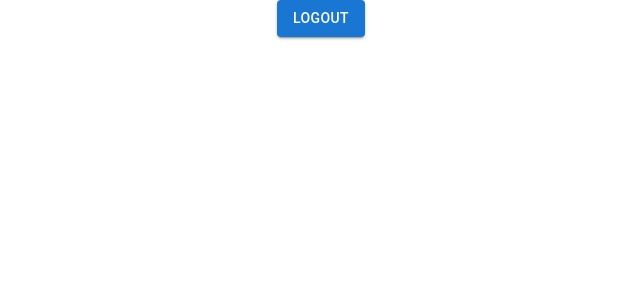
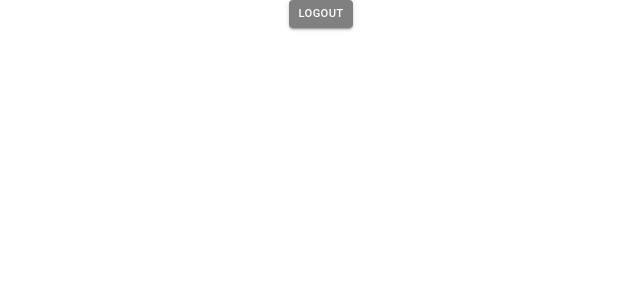
Before and after one commit to vanshanand34/Stock-monitor, a React (Create React App) app in the folder stockmonitor/frontend/: page /logout in a window 1280 px wide. Shown: the top 300 px of the page, without its empty margins (319-959 px from the left). Built offline with nearby package versions, Linux system fonts and the light colour scheme.

Commit message:
fix: Fixed logout button and added it to navbar

```diff
--- a/stockmonitor/frontend/src/Logout.tsx
+++ b/stockmonitor/frontend/src/Logout.tsx
@@ -1,51 +1,53 @@
-import axios from 'axios';
-import React , { useEffect , useState } from 'react';
-import { Box ,Typography , TextField , Button} from '@mui/material';
-import { LoginForm } from './stock';
+import React from 'react';
+import { Box, Button } from '@mui/material';
+import { LoginForm } from './interfaces/index.tsx';
 import { useNavigate } from 'react-router-dom';
 import api from './api.tsx';
-import LoginButton from './LoginButton.tsx';
 
-const LogoutPage : React.FC = ()=> {
+
+const LogoutButton: React.FC = () => {
     const navigate = useNavigate();
-    const handleClick = async (event:React.FormEvent<HTMLFormElement>) => {
+    const handleClick = async (event: React.FormEvent<HTMLFormElement>) => {
         event.preventDefault()
-        const logout = async ()=>{
-            try{
+        try {
             const response = await api.get("http://127.0.0.1:8000/stock/logout");
-                const data = response.data ;
-                if(data["status"]==="user loggout out successfully"){
+            const data = response.data;
+            if (data["status"]) {
                 localStorage.removeItem('token');
                 navigate('/login');
-                    localStorage.setItem("authenticated","false");
+                localStorage.setItem("authenticated", "false");
                 console.log(data);
-                }else{
+            } else {
                 navigate('/login');
             }
 
-            }catch(err){
-                console.log("Error : ",err);
+        } catch (err) {
+            console.log("Error : ", err);
             navigate('/login');
         }
     }
-        logout();
-    }
-    if(localStorage.getItem('authenticated')==='false'){
+
+    if (localStorage.getItem('authenticated') === 'false') {
         return (<></>);
-        // <Box display='flex' alignItems="center" justifyContent="center" sx={{margin:'12px 22px 44px'}}>
-        //     <Typography variant="h3">You must be Logged in to log out</Typography>
-        // </Box>);
-    }else{
+    } else {
         return (
             <Box>
-            {/* <Box display='flex' alignItems="center" justifyContent="center" sx={{margin:'12px 22px 44px'}}>
-                <Typography variant="h3">Logout</Typography>
-            </Box> */}
-            <Box component="form" onSubmit={handleClick} display='flex' alignItems="center" justifyContent="center">
-                <Button type='submit' color="primary" variant="contained">Logout</Button>
+                <Box
+                    component="form"
+                    onSubmit={handleClick}
+                    display='flex'
+                    alignItems="center"
+                    justifyContent="center"
+                >
+                    <Button
+                        size='small' type='submit' variant="contained"
+                        sx={{ bgcolor: 'gray', fontSize: '0.7em' }}
+                    >
+                        Logout
+                    </Button>
                 </Box>
             </Box>);
     }
 }
 
-export default LogoutPage;
+export default LogoutButton;
--- a/stockmonitor/frontend/src/components/Navbar.tsx
+++ b/stockmonitor/frontend/src/components/Navbar.tsx
@@ -3,6 +3,8 @@ import React from 'react';
 import { Box } from '@mui/material';
 import { AppBar, Typography } from '@mui/material';
 import TrendingUpIcon from '@mui/icons-material/TrendingUp';
+import LogoutPage from '../Logout.tsx';
+import LogoutButton from '../Logout.tsx';
 
 
 const NavBar = ({ addStockComponent }: { addStockComponent: JSX.Element }) => {
@@ -42,22 +44,30 @@ const NavBar = ({ addStockComponent }: { addStockComponent: JSX.Element }) => {
                             fontFamily: "system-ui",
                             fontWeight: 'medium',
                             letterSpacing: 1,
-                            padding: "0 0.5em 0.2em 0.5em",
+                            padding: {
+                                xs: "0 0.5em 0.2em 0.5em",
+                            },
                             fontSize: {
-                                xs: '1.5em',
-                                sm: '1.4em',
-                                md: '1.5em'
+                                xs: '1.1em', sm: '1.4em', md: '1.5em'
                             },
                         }}
                     >
                         StockTrade
                     </Typography>
-
-                    <TrendingUpIcon />
+                    <Box
+                        sx={{
+                            padding: {
+                                fontSize: '0.1em'
+                            }
+                        }}
+                    >
+                        <TrendingUpIcon sx={{ fontSize: { xs: '1.1rem', md: '1.5rem' } }} />
+                    </Box>
                 </Box>
-                {addStockComponent}
-
-
+                <Box display={"flex"} alignItems={'center'} sx={{ gap: { sm: 1, md: 4 } }}>
+                    {addStockComponent}
+                    <LogoutButton />
+                </Box>
             </Box>
 
         </AppBar>
```
Lines whose indentation alone changed are shown as unchanged.
